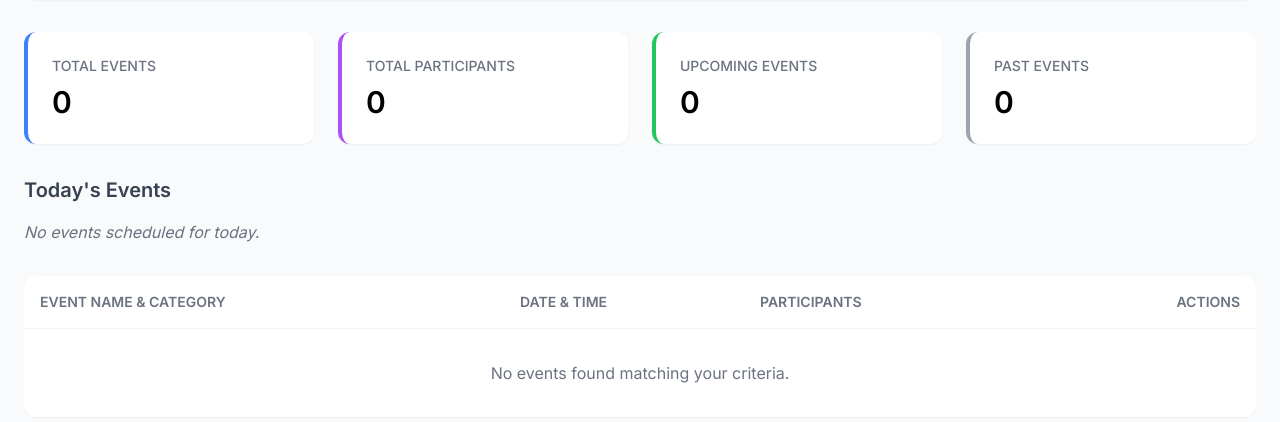
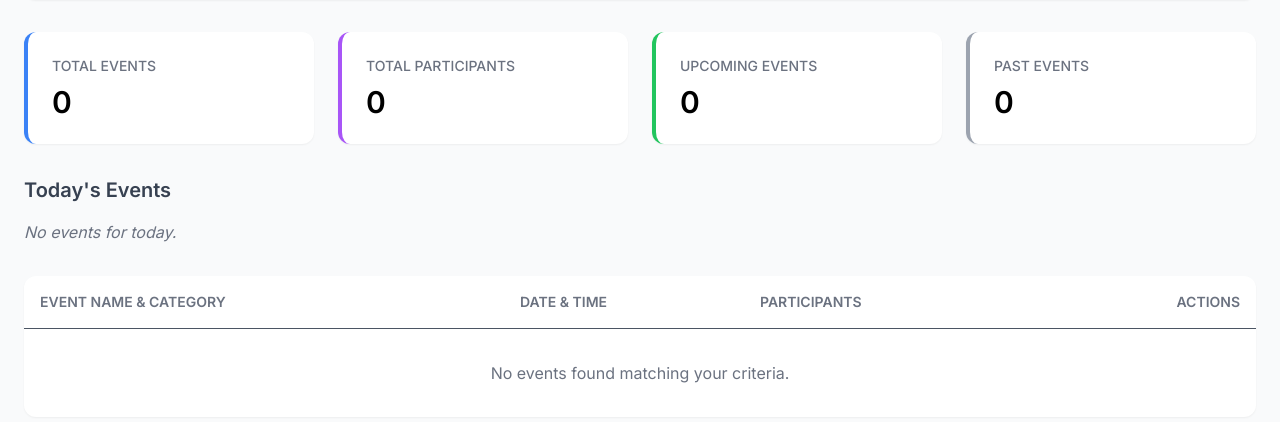
Before and after one commit to Naeem34245/Event-Management-System, a Django app: page / in a window 1280 px wide. Shown: the part 100-522 px from the top of the page. Run offline with Django 5.2, Linux system fonts and the light colour scheme; data that the repository does not hold is empty; some libraries are stand-ins or nearby versions.

Commit message:
bug fixed###

```diff
--- a/templates/dashboard/organizer_dashboard.html
+++ b/templates/dashboard/organizer_dashboard.html
@@ -17,13 +17,13 @@
             <p class="text-sm text-gray-500">Category: <span class="font-semibold">{{ event.category.name }}</span></p>
         </div>
         {% empty %}
-        <p class="text-gray-500 italic">No events scheduled for today.</p>
+        <p class="text-gray-500 italic bold">No events for today.</p>
         {% endfor %}
     </div>
 </div>
 
 <div class="bg-white rounded-xl shadow-sm">
-    <div class="grid grid-cols-5 p-4 border-b border-gray-100 text-sm font-semibold text-gray-500">
+    <div class="grid grid-cols-5 p-4 border-b border-gray-600 text-sm font-semibold text-gray-500">
       <div class="col-span-2">EVENT NAME & CATEGORY</div>
       <div>DATE & TIME</div>
       <div>PARTICIPANTS</div>
```
Also changed, not shown: static/css/output.css (added).
